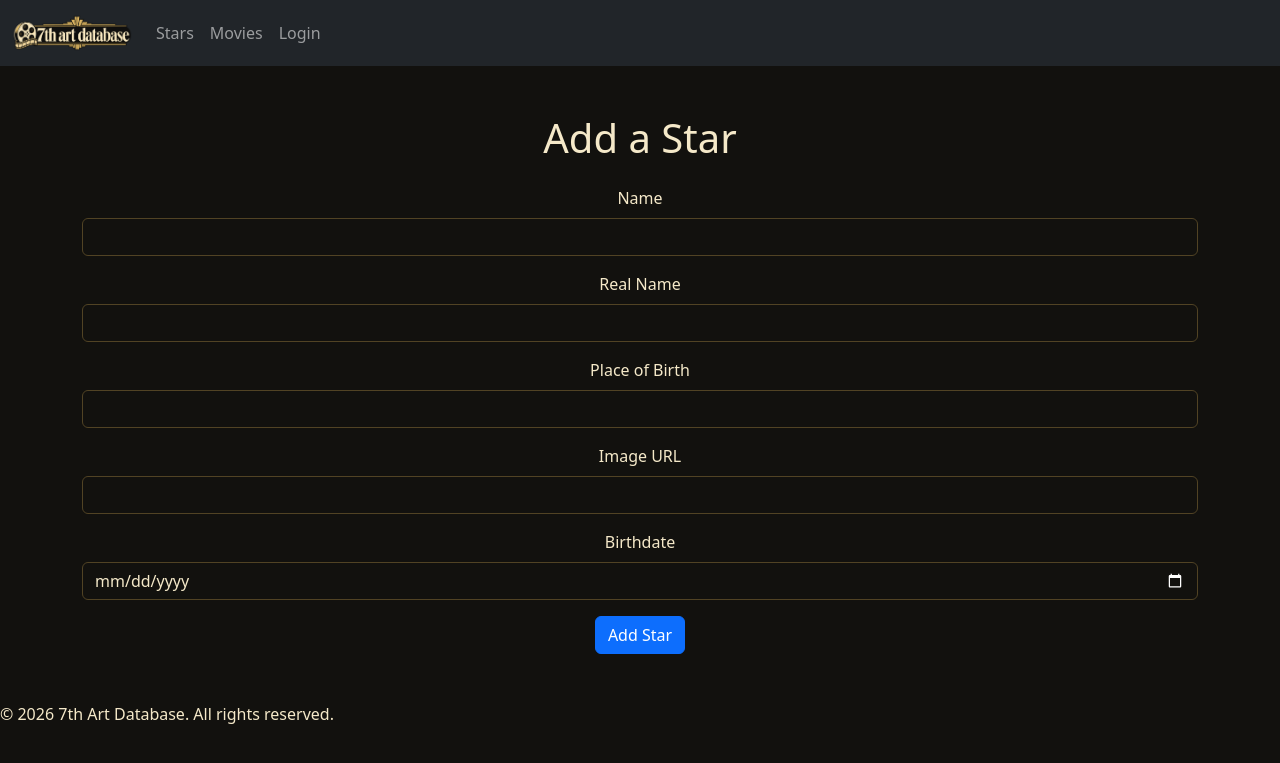
After one commit to PamelaOrtiz-01/curso_python, a Flask app: page /add_star in a window 1280 px wide. The commit adds this page. Shown: the top 763 px of the page. Run offline with Flask 3, Linux system fonts and the light colour scheme.

Commit message:
star route ready

```diff
--- a/movies_boostrap/app.py
+++ b/movies_boostrap/app.py
@@ -1,13 +1,20 @@
 """ A simple movie database application """
 
-from flask import Flask, redirect, render_template, request, session, url_for
+import datetime
+import os
+
+from flask import Flask, flash, redirect, render_template
+from flask import request, session, url_for
 import movies_sqlite as db
 
 app = Flask(__name__)
+# Required for Flask sessions; set SECRET_KEY in the environment for real deployments
+app.secret_key = os.environ.get('SECRET_KEY', '23-5m,dfGqpo9yhn65kscxrJK<')
 
 
 @app.route('/')
 def index():
+    """ Route to display the home page """
     db_path = 'movies.db'
     conn = db.open_database(db_path)
     query = "SELECT * FROM movies ORDER BY release_date DESC LIMIT 5;"
@@ -17,6 +24,7 @@ def index():
 
 @app.route('/movies')
 def movies():
+    """ Route to display the list of movies """
     db_path = 'movies.db'
     conn = db.open_database(db_path)
     query = "SELECT * FROM movies ORDER BY release_date DESC;"
@@ -26,6 +34,7 @@ def movies():
 
 @app.route('/movie_detail/<int:movie_id>')
 def movie_detail(movie_id):
+    """ Route to display the details of a movie """
     db_path = 'movies.db'
     conn = db.open_database(db_path)
     # Query to get the movie details
@@ -34,14 +43,10 @@ def movie_detail(movie_id):
 
     # Stars query to get the stars associated with the movie
     query_stars = f"SELECT stars.*, connections.role FROM stars,movies,connections WHERE connections.movie_id = {movie_id} AND connections.star_id = stars.id AND connections.movie_id = movies.id;"
-    stars = db.retrieve_data_with_query(conn, query_stars)
+    movie_stars = db.retrieve_data_with_query(conn, query_stars)
     #print(f"Retrieved rows: {stars}")  # Debugging line
     db.close_database(conn)
-    return render_template('movie_detail.html', rows=rows, stars=stars)
-
-""" TODO: Add a route to display the list of stars and their details.
-    We hace to create a new template stars.html and star_detail.html to display the list of stars and their details.
-    The route should be /stars and /star_detail/<int:star_id> respectively."""
+    return render_template('movie_detail.html', rows=rows, stars=movie_stars)
 
 @app.route('/stars')
 def stars():
@@ -71,17 +76,44 @@ def star_detail(star_id):
 
 @app.route('/login', methods=['GET', 'POST'])
 def login():
-    """ Route to handle user login """
+    """ Route to display the login page """
     if request.method == 'POST':
         username = request.form['username']
         password = request.form['password']
         valid_user = db.user_login(db.open_database('movies.db'), username, password)
         if valid_user:
             session['logged_in'] = True
-            session['username'] = username
+            session['username']  = username
             return redirect(url_for('index'))
-        return render_template('login.html', error='Invalid username or password')
+        return render_template('login.html', error='Invalid username or password.')
     return render_template('login.html')
 
+@app.route('/logout')
+def logout():
+    """ Route to log out the user """
+    session.clear()
+    flash('You have been logged out successfully.', 'info')
+    return redirect(url_for('index'))
+
+@app.route('/add_star', methods=['GET', 'POST'])
+def add_star():
+    """ Route to add a new star """
+    if request.method == 'POST':
+        name = request.form['name']
+        real_name = request.form['real_name']
+        place_of_birth = request.form['place_of_birth']
+        image_url = request.form['image_url']
+        birthdate = request.form['birthdate']
+        db_path = 'movies.db'
+        conn = db.open_database(db_path)
+        d = { 'created_at': datetime.datetime.now().strftime("%Y-%m-%d %H:%M:%S"), 'stage_name': name,
+             'real_name': real_name,
+             'place_of_birth': place_of_birth, 'image_url': image_url,
+             'username': session.get('username'), 'date_of_birth': birthdate}
+        print(f"Adding star with data: {d}")  # Debugging line
+        db.insert_data(conn,'stars', d)
+        db.close_database(conn)
+        return redirect(url_for('stars'))
+    return render_template('add_star.html')
 if __name__ == '__main__':
     app.run(debug=True)
--- /dev/null
+++ b/movies_boostrap/templates/add_star.html
@@ -0,0 +1,29 @@
+{% extends "base.html" %}
+{% block body %}
+    <main class="container py-5 text-center">
+        <h1 class="mb-4">Add a Star</h1>
+        <form method="POST" action="{{ url_for('add_star') }}">
+            <div class="mb-3">
+                <label for="name" class="form-label">Name</label>
+                <input type="text" class="form-control" id="name" name="name" required>
+            </div>
+            <div class="mb-3">
+                <label for="real_name" class="form-label">Real Name</label>
+                <input type="text" class="form-control" id="real_name" name="real_name" required>
+            </div>
+            <div class="mb-3">
+                <label for="place_of_birth" class="form-label">Place of Birth</label>
+                <input type="text" class="form-control" id="place_of_birth" name="place_of_birth" required>
+            </div>
+            <div class="mb-3">
+                <label for="image_url" class="form-label">Image URL</label>
+                <input type="text" class="form-control" id="image_url" name="image_url" required>
+            </div>
+            <div class="mb-3">
+                <label for="birthdate" class="form-label">Birthdate</label>
+                <input type="date" class="form-control" id="birthdate" name="birthdate" required>
+            </div>
+            <button type="submit" class="btn btn-primary">Add Star</button>
+        </form>
+    </main>
+{% endblock %}
--- a/movies_boostrap/templates/base.html
+++ b/movies_boostrap/templates/base.html
@@ -43,10 +43,10 @@
 
                     {% if session.get('logged_in') %}
                     <li class="nav-item">
-                        <a class="nav-link" href="/add_stars">Add Stars</a>
+                        <a class="nav-link" href="/add_star">Add Star</a>
                     </li>
                     <li class="nav-item">
-                        <a class="nav-link" href="/add_movies">Add Movies</a>
+                        <a class="nav-link" href="/add_movie">Add Movie</a>
                     </li>
                     <li class="nav-item">
                         <a class="nav-link" href="/add_connection">Add connection</a>
@@ -75,6 +75,7 @@
     </nav>
     {% block body %}
     {% endblock %}
+    <script src="https://cdn.jsdelivr.net/npm/bootstrap@5.3.2/dist/js/bootstrap.bundle.min.js" integrity="sha384-C6RzsynM9kWDrMNeT87bh95OGNyZPhcTNXj1NW7RuBCsyN/o0jlpcV8Qyq46cDfL" crossorigin="anonymous"></script>
 </body>
 <footer>
     <p>&copy; 2026 7th Art Database. All rights reserved.</p>
```
Also changed, not shown: movies_boostrap/movies_sqlite.py (+22 -5 lines), movies_boostrap/static/css/movie_styles.css (added, +88 -0 lines), movies_boostrap/templates/star_detail.html (+12 -8 lines), movies_boostrap/templates/stars.html (+22 -23 lines), movies_boostrap/movies.db, movies_boostrap/templates/login.html (line endings or trailing spaces).
